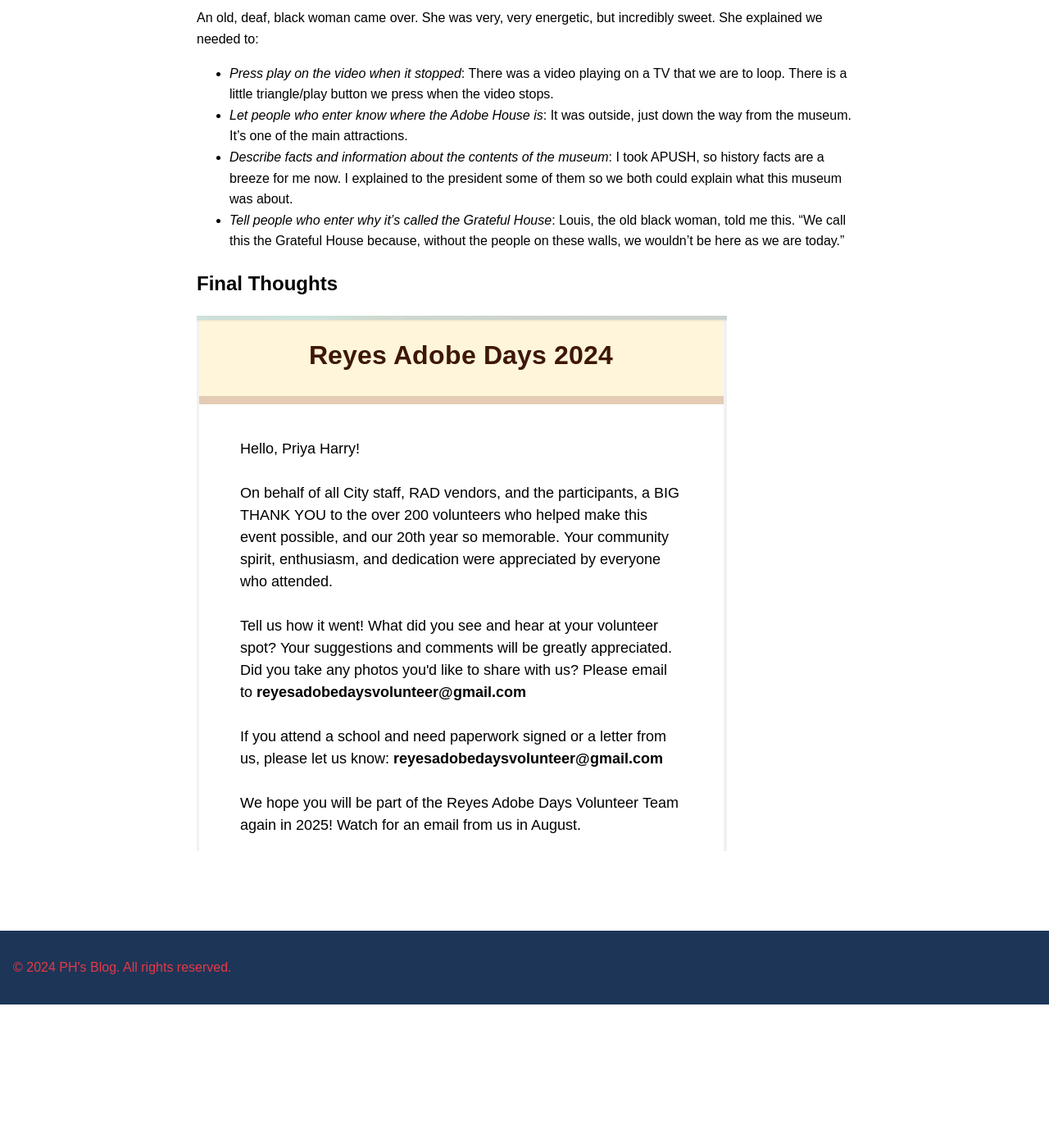
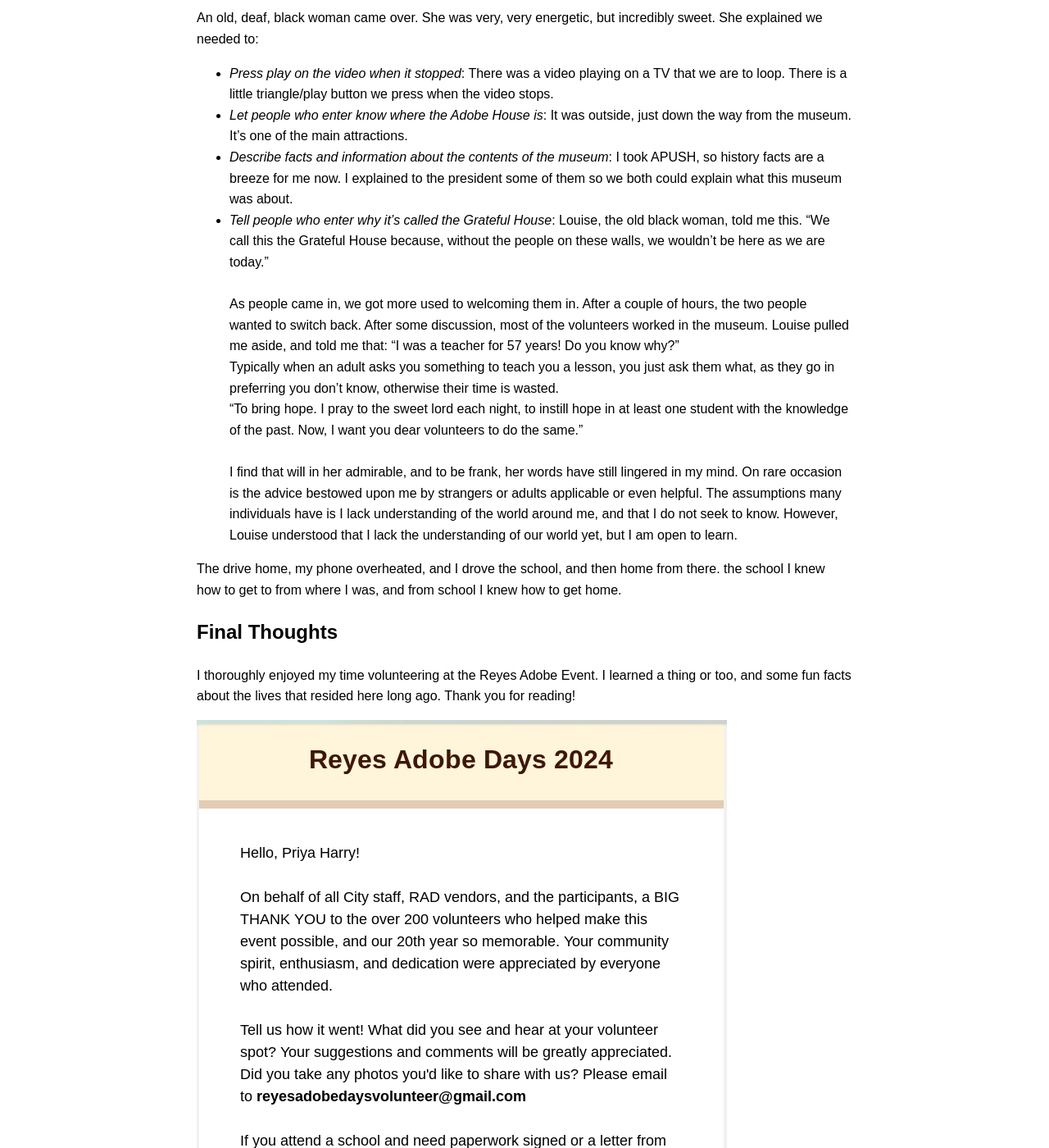
Before and after one commit to CaptainSapphire/PH-s-Blog, a Jekyll site: the page built from _posts/2024-10-10-Reyes-Adobe-experience.md, in a window 1280 px wide and 1400 px high, scrolled down 1597 px. Shown: the whole window at 82% size. Built offline with Jekyll 4.4.1, drawn with Linux system fonts in a browser that asks for light colours; our own code applies the rules of GitHub Pages for plain Markdown files; before the commit the page ends 2822 px from its top, so only the background shows below that.

Commit message:
Update 2024-10-10-Reyes-Adobe-experience.md

```diff
--- a/_posts/2024-10-10-Reyes-Adobe-experience.md
+++ b/_posts/2024-10-10-Reyes-Adobe-experience.md
@@ -26,10 +26,16 @@
 - *Press play on the video when it stopped*: There was a video playing on a TV that we are to loop. There is a little triangle/play button we press when the video stops.
 - *Let people who enter know where the Adobe House is*: It was outside, just down the way from the museum. It's one of the main attractions.
 - *Describe facts and information about the contents of the museum*: I took APUSH, so history facts are a breeze for me now. I explained to the president some of them so we both could explain what this museum was about.
-- *Tell people who enter why it's called the Grateful House*: Louis, the old black woman, told me this. "We call this the Grateful House because, without the people on these walls, we wouldn't be here as we are today."
+- *Tell people who enter why it's called the Grateful House*: Louise, the old black woman, told me this. "We call this the Grateful House because, without the people on these walls, we wouldn't be here as we are today."
+<br><br>
+As people came in, we got more used to welcoming them in. After a couple of hours, the two people wanted to switch back. After some discussion, most of the volunteers worked in the museum. Louise pulled me aside, and told me that: "I was a teacher for 57 years! Do you know why?"<br>
+Typically when an adult asks you something to teach you a lesson, you just ask them what, as they go in preferring you don't know, otherwise their time is wasted. <br>
+"To bring hope. I pray to the sweet lord each night, to instill hope in at least one student with the knowledge of the past. Now, I want you dear volunteers to do the same."<br><br>
+I find that will in her admirable, and to be frank, her words have still lingered in my mind. On rare occasion is the advice bestowed upon me by strangers or adults applicable or even helpful. The assumptions many individuals have is I lack understanding of the world around me, and that I do not seek to know. However, Louise understood that I lack the understanding of our world yet, but I am open to learn.<br>
 
+The drive home, my phone overheated, and I drove the school, and then home from there. the school I knew how to get to from where I was, and from school I knew how to get home.
 
 ## Final Thoughts
-
+I thoroughly enjoyed my time volunteering at the Reyes Adobe Event. I learned a thing or too, and some fun facts about the lives that resided here long ago. Thank you for reading!
 
 !["Email"](https://github.com/CaptainSapphire/PH-s-Blog/blob/main/assets/October%202024/Screenshot%202024-10-09%209.43.29%20AM.png?raw=true)
```
